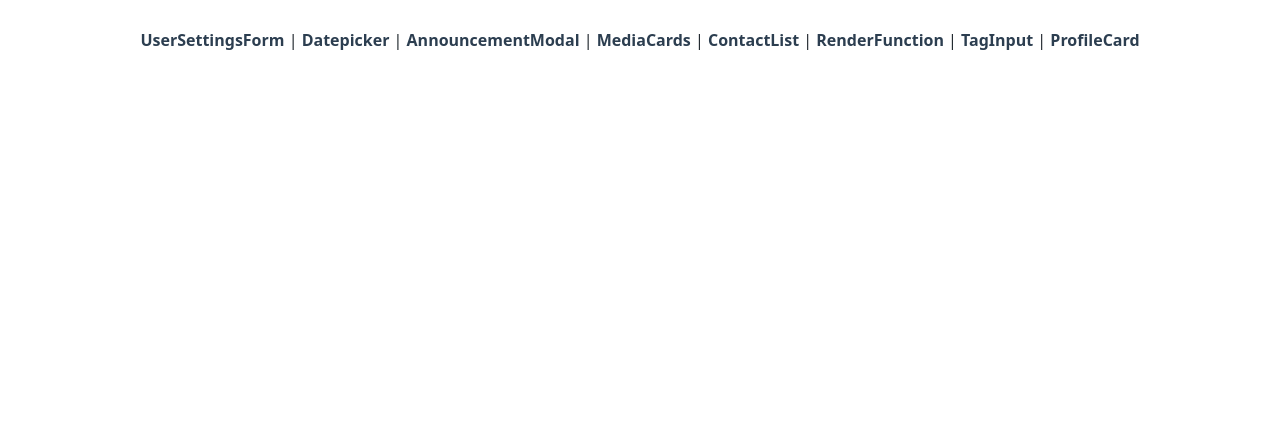
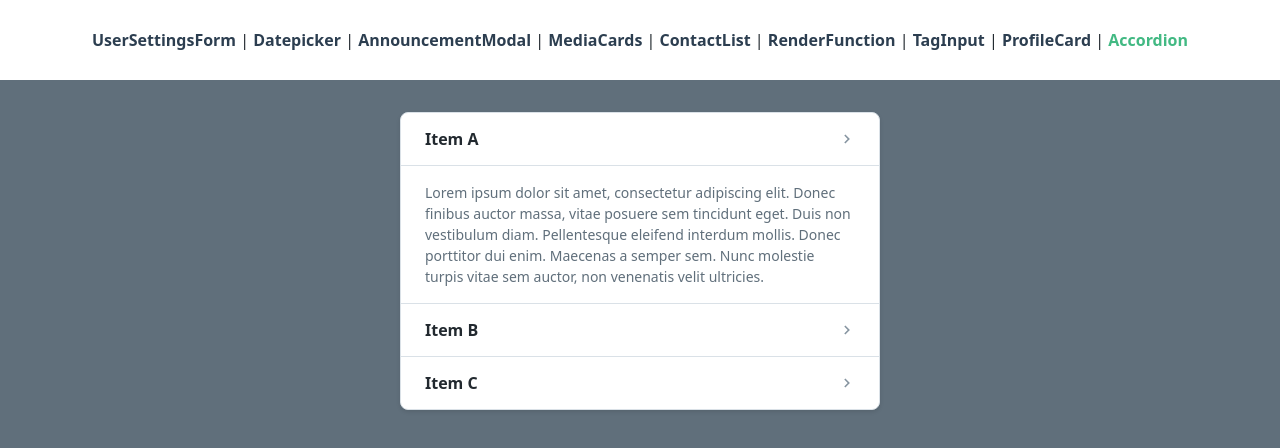
Before and after one commit to 124c4a11/AdvancedVueComponentDesign-Vue.js-, a Vue app: page /accordion in a window 1280 px wide. Shown: the top 448 px of the page. Built offline with nearby package versions, Linux system fonts and the light colour scheme.

Commit message:
Accordion: compound component and Provide/Inject

```diff
--- a/src/App.vue
+++ b/src/App.vue
@@ -8,7 +8,8 @@
       <router-link to="/contact-list">ContactList</router-link> |
       <router-link to="/render-function">RenderFunction</router-link> |
       <router-link to="/tag-input">TagInput</router-link> |
-      <router-link to="/profile-card">ProfileCard</router-link>
+      <router-link to="/profile-card">ProfileCard</router-link> |
+      <router-link to="/accordion">Accordion</router-link>
     </div>
     <router-view/>
   </div>
--- /dev/null
+++ b/src/components/AccordionItem.vue
@@ -0,0 +1,39 @@
+<template>
+  <div class="accordion-item">
+    <div
+      @click="toggle"
+      role="button"
+      class="accordion-item-header"
+    >
+      <slot name="header"/>
+      <svg class="icon" :class="{ 'rotate-90': active }" xmlns="http://www.w3.org/2000/svg" viewBox="0 0 20 20"><path d="M12.95 10.707l.707-.707L8 4.343 6.586 5.757 10.828 10l-4.242 4.243L8 15.657l4.95-4.95z"/></svg>
+    </div>
+
+    <div
+      v-show="active"
+      class="accordion-item-body"
+    >
+      <slot name="content"/>
+    </div>
+  </div>
+</template>
+
+<script>
+export default {
+  inject: ['accordionListState'],
+
+  props: ['itemId'],
+
+  computed: {
+    active () {
+      return this.accordionListState.activeItem === this.itemId
+    }
+  },
+
+  methods: {
+    toggle () {
+      this.accordionListState.activeItem = this.active ? null : this.itemId
+    }
+  }
+}
+</script>
--- /dev/null
+++ b/src/components/AccordionList.vue
@@ -0,0 +1,23 @@
+<template>
+  <div class="accordion-list">
+    <slot></slot>
+  </div>
+</template>
+
+<script>
+export default {
+  provide () {
+    return {
+      accordionListState: this.sharedState
+    }
+  },
+
+  data () {
+    return {
+      sharedState: {
+        activeItem: 1
+      }
+    }
+  }
+}
+</script>
--- a/src/router.js
+++ b/src/router.js
@@ -9,6 +9,7 @@
 import RenderFunc from './views/RenderFunc.vue'
 import TagInput from './views/TagInput.vue'
 import ProfileCard from './views/ProfileCard.vue'
+import Accordion from './views/Accordion.vue'
 
 Vue.use(Router)
 
@@ -55,6 +56,11 @@
       path: '/profile-card',
       name: 'profile-card',
       component: ProfileCard
+    },
+    {
+      path: '/accordion',
+      name: 'accordion',
+      component: Accordion
     }
   ]
 })
--- /dev/null
+++ b/src/views/Accordion.vue
@@ -0,0 +1,44 @@
+<template>
+  <div class="min-h-screen bg-grey-darker p-8">
+    <div class="max-w-sm mx-auto">
+      <accordion-list>
+        <accordion-item :item-id="1">
+          <template slot="header">
+            Item A
+          </template>
+          <template slot="content">
+            Lorem ipsum dolor sit amet, consectetur adipiscing elit. Donec finibus auctor massa, vitae posuere sem tincidunt eget. Duis non vestibulum diam. Pellentesque eleifend interdum mollis. Donec porttitor dui enim. Maecenas a semper sem. Nunc molestie turpis vitae sem auctor, non venenatis velit ultricies.
+          </template>
+        </accordion-item>
+        <accordion-item :item-id="2">
+          <template slot="header">
+            Item B
+          </template>
+          <template slot="content">
+            Vestibulum nec urna non nisi viverra vehicula ut sed metus. Cras scelerisque condimentum nunc ut mattis. Curabitur euismod sagittis efficitur. Cras vel orci consectetur, ullamcorper magna vitae, sodales mauris. Aliquam tempus volutpat mi. Nunc vitae molestie ante. In sed varius tortor.
+          </template>
+        </accordion-item>
+        <accordion-item :item-id="3">
+          <template slot="header">
+            Item C
+          </template>
+          <template slot="content">
+            Sed porttitor mattis egestas. Duis nec rhoncus ligula. Etiam pellentesque mattis mauris. Pellentesque habitant morbi tristique senectus et netus et malesuada fames ac turpis egestas. Maecenas vel dapibus nulla. Phasellus lobortis nibh et faucibus tincidunt. Phasellus non iaculis turpis, vitae gravida lacus.
+          </template>
+        </accordion-item>
+      </accordion-list>
+    </div>
+  </div>
+</template>
+
+<script>
+import AccordionList from '@/components/AccordionList.vue'
+import AccordionItem from '@/components/AccordionItem.vue'
+
+export default {
+  components: {
+    AccordionList,
+    AccordionItem
+  }
+}
+</script>
```
